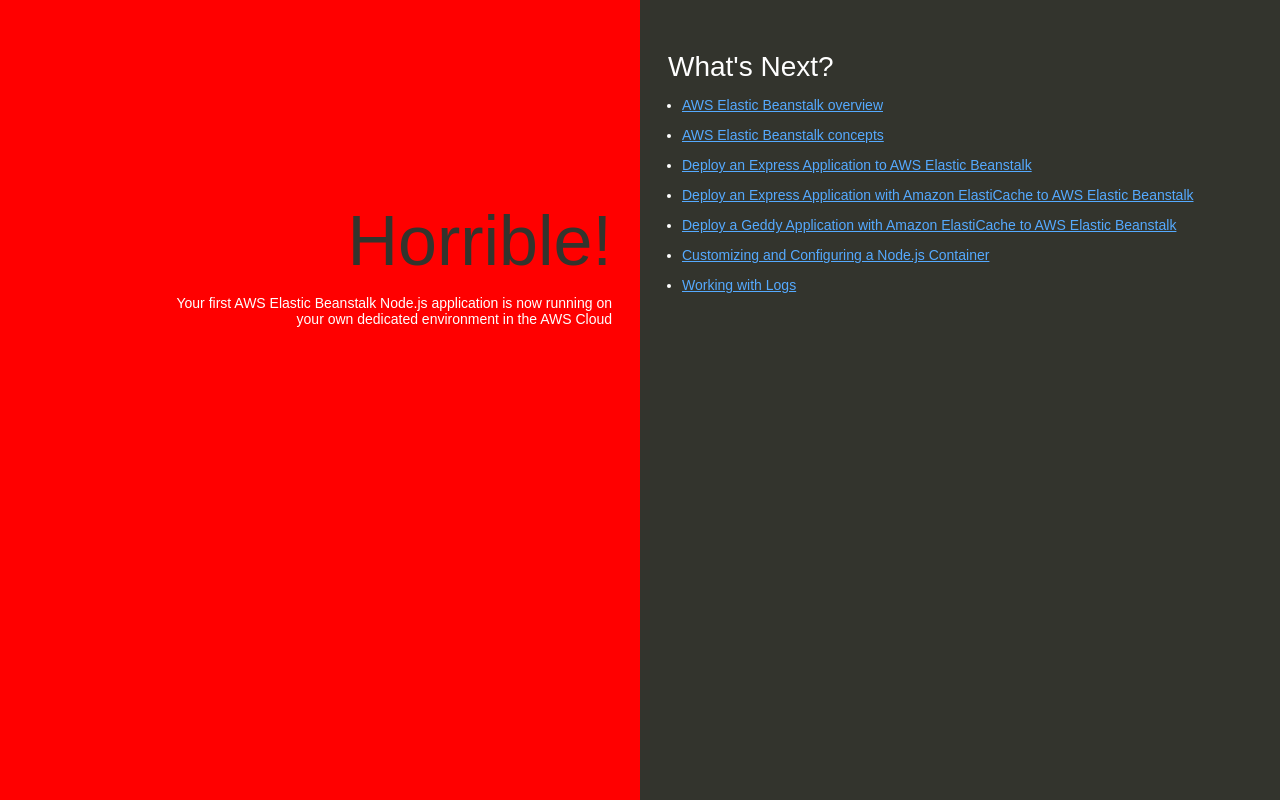
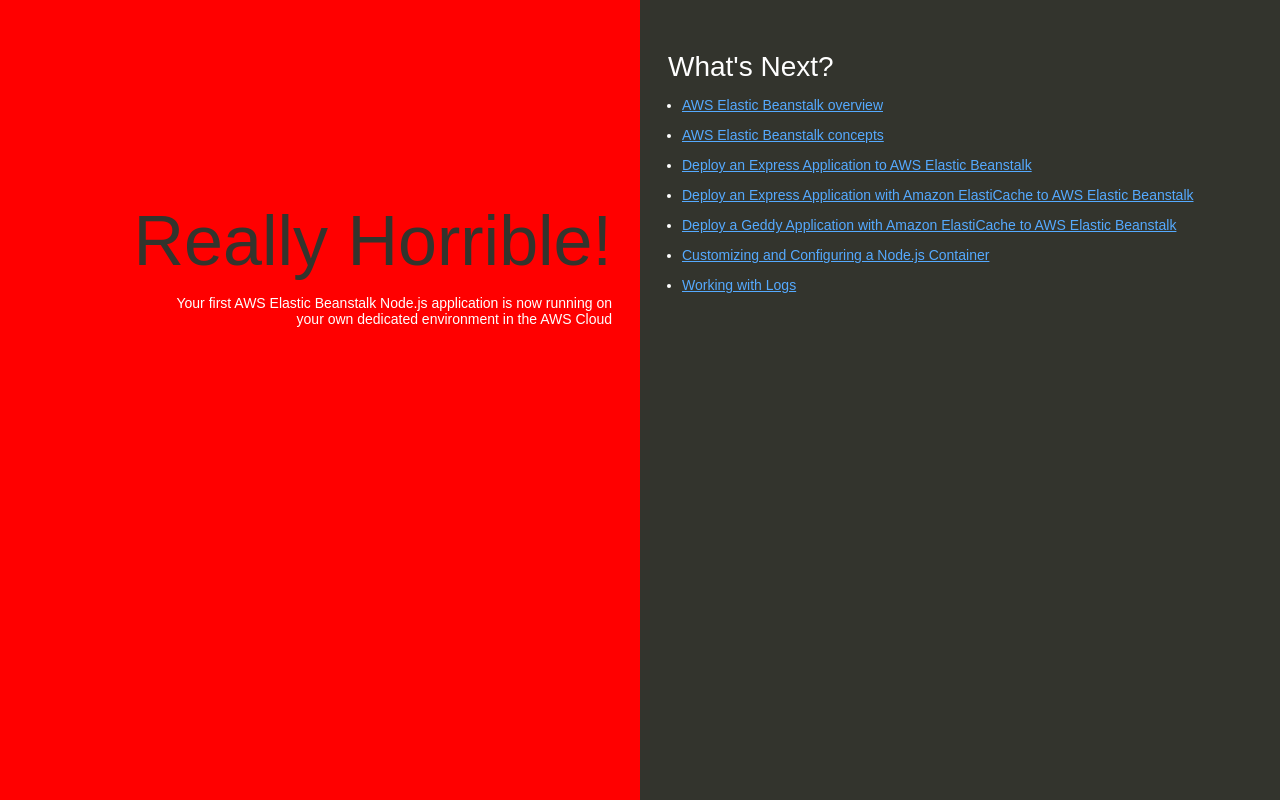
Before and after one commit to aashish177/my-nodejs-app, a website: page index.html in a window 1280 px wide. Drawn offline with Linux system fonts and the light colour scheme.

Commit message:
Change to fail test

```diff
--- a/index.html
+++ b/index.html
@@ -74,7 +74,7 @@
   </head>
   <body>
     <div class="textColumn">
-      <h1>Horrible!</h1>
+      <h1>Really Horrible!</h1>
       <p>Your first AWS Elastic Beanstalk Node.js application is now running on your own dedicated environment in the AWS Cloud</p>
     </div>
     <div class="linksColumn">
```
